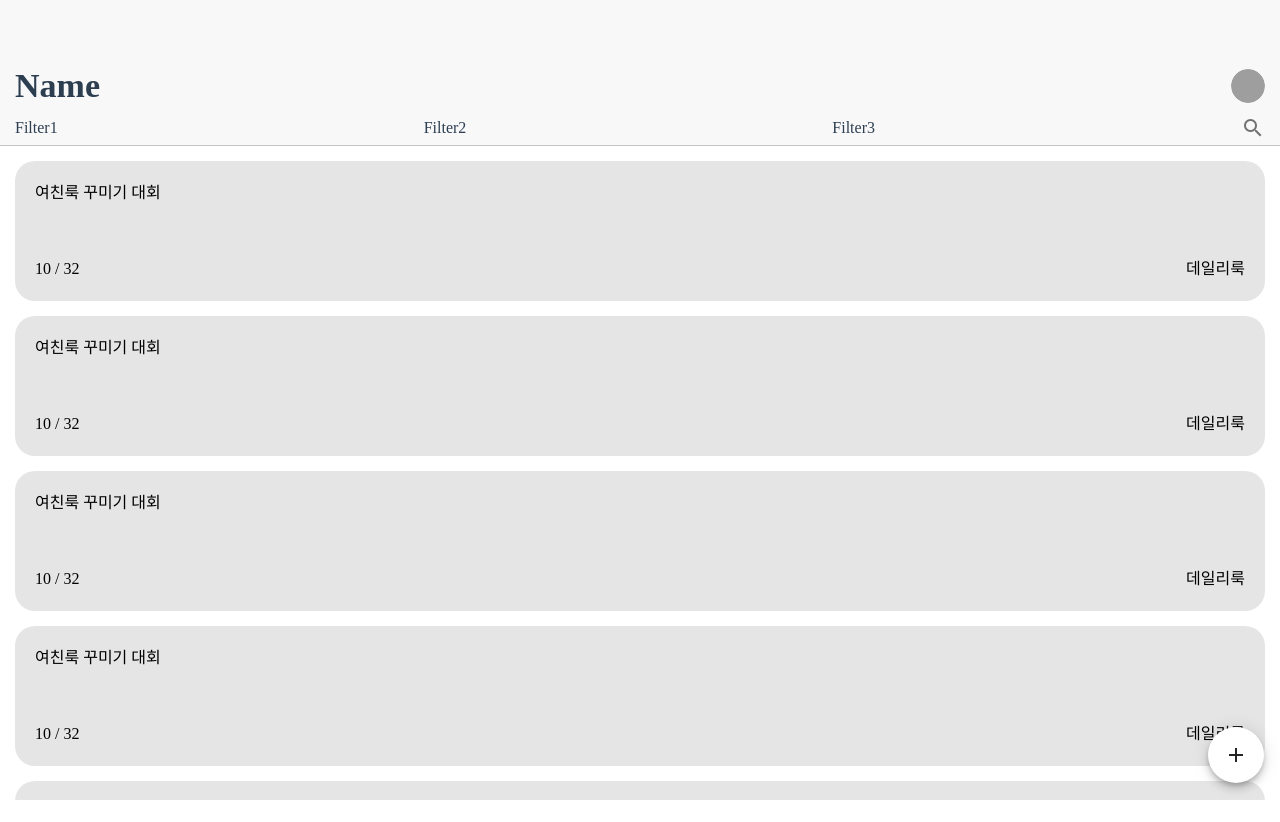
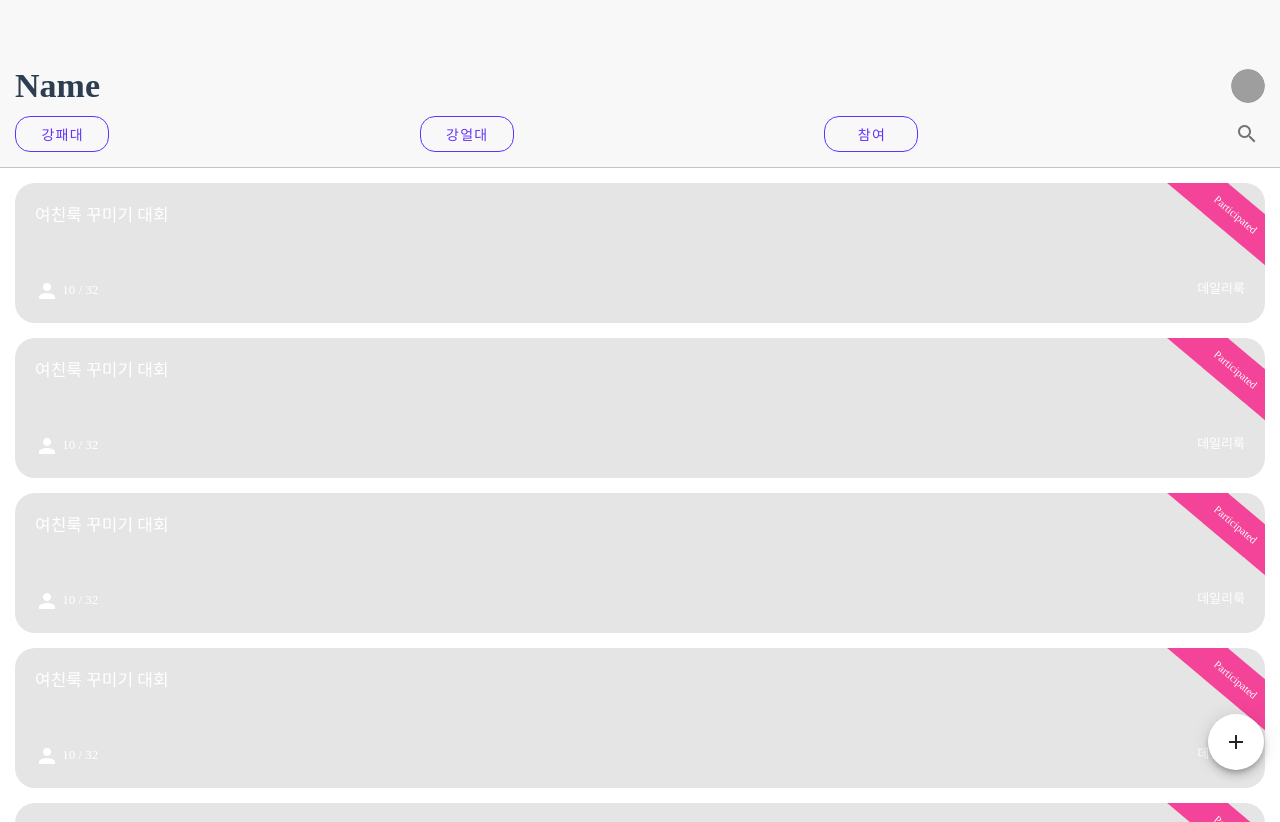
Before and after one commit to hbbr0312/zepeto-gpd, a Vue app: page /#/ in a window 1280 px wide. Before the commit the page ends 800 px from the top, so only its background shows below. Built offline with nearby package versions, Linux system fonts and the light colour scheme; grey boxes are pictures that could not be loaded.

Commit message:
submit&home

```diff
--- a/src/components/ContestCard.vue
+++ b/src/components/ContestCard.vue
@@ -1,23 +1,30 @@
 <template>
   <router-link :to="`/submit/${id}`">
     <div class="contestcard d-flex flex-column justify-space-between">
+      <div class="ribbon">Participated</div>
       <div class="contestcard_title d-flex flex-row justify-left">
         {{ contestTitle }}
       </div>
       <div class="d-flex flex-row justify-space-between">
-        <div class="contestcard_title">10 / 32</div>
-        <div class="contestcard_title">
+        <div class="contestcard_theme">
+          <v-icon dark>mdi-account</v-icon> 10 / 32
+        </div>
+        <div class="contestcard_theme">
           {{ theme }}
         </div>
       </div>
     </div>
   </router-link>
 </template>
-
 <script>
 export default {
   name: "ContestCard",
   props: ["contestTitle", "theme", "id"],
+  data() {
+    return {
+      participated: false,
+    };
+  },
 };
 </script>
 <style>
@@ -27,7 +34,45 @@ export default {
   background-color: #e5e5e5;
   border-radius: 20px;
   height: 140px;
+  overflow: hidden;
+  position: relative; /* required  for demo*/
 }
 .contestcard_title {
+  font-size: 17px;
+  color: white;
 }
+.contestcard_theme {
+  font-size: 13px;
+  color: white;
+}
+.ribbon {
+  margin: 0;
+  padding: 0;
+  font-size: 11px;
+  background: #f44499;
+  color: white;
+  padding: 1em 0;
+  position: absolute;
+  top: 0;
+  right: 0;
+  transform: translateX(30%) translateY(0%) rotate(40deg);
+  transform-origin: top left;
+}
+.ribbon:before,
+.ribbon:after {
+  content: "";
+  position: absolute;
+  top: 0;
+  margin: 0 -1px; /* tweak */
+  width: 100%;
+  height: 100%;
+  background: #f44499;
+}
+.ribbon:before {
+  right: 100%;
+}
+.ribbon:after {
+  left: 100%;
+}
+/* Custom styles */
 </style>
--- a/src/router/index.js
+++ b/src/router/index.js
@@ -3,7 +3,7 @@ import VueRouter from "vue-router";
 import Home from "@/views/Home.vue";
 import Profile from "@/views/Profile.vue";
 import Submit from "@/views/Submit.vue";
-
+import ContestCreate from "@/views/ContestCreate.vue"
 
 Vue.use(VueRouter);
 
@@ -25,6 +25,12 @@ const routes = [
         name: "Submit",
         component: Submit,
         meta: { transitionName: 'slide-left' },
+    },
+    {
+        path: "/create",
+        name: "ContestCreate",
+        component: ContestCreate,
+        meta: { transitionName: 'slide-left' },
     }
 ];
 
--- a/src/views/Home.vue
+++ b/src/views/Home.vue
@@ -15,14 +15,66 @@
         </router-link>
       </div>
       <div class="home_rl_pd d-flex flex-row justify-space-between">
-        <div class="home-filter">Filter1</div>
-        <div class="home-filter">Filter2</div>
-        <div class="home-filter">Filter3</div>
-        <v-icon>mdi-magnify</v-icon>
+        <v-btn
+          :dark="filters[0]"
+          :outlined="!filters[0]"
+          depressed
+          color="#6332F8"
+          @click="filterclick(0)"
+          width="94"
+          v-if="!searchOn"
+          rounded
+          >강패대</v-btn
+        >
+        <v-btn
+          :dark="filters[1]"
+          :outlined="!filters[1]"
+          depressed
+          color="#6332F8"
+          @click="filterclick(1)"
+          width="94"
+          v-if="!searchOn"
+          rounded
+          >강얼대</v-btn
+        >
+        <v-btn
+          :dark="filters[2]"
+          :outlined="!filters[2]"
+          depressed
+          color="#6332F8"
+          @click="filterclick(2)"
+          width="94"
+          v-if="!searchOn"
+          rounded
+          >참여</v-btn
+        >
+        <input
+          v-model="keyword"
+          type="text"
+          v-if="searchOn"
+          placeholder="여기를 수정해보세요"
+        />
+        <v-btn icon><v-icon @click="searchclick">mdi-magnify</v-icon></v-btn>
       </div>
     </div>
-
-    <div class="home_main" :style="{ height: `${windowHeight - 146}px` }">
+    <div
+      class="home_main"
+      :style="{ height: `${windowHeight - 146}px` }"
+      v-if="loading"
+    >
+      <div class="home_height_fill d-flex flex-row justify-center align-center">
+        <v-progress-circular
+          indeterminate
+          color="grey"
+          :size="70"
+        ></v-progress-circular>
+      </div>
+    </div>
+    <div
+      class="home_main"
+      :style="{ height: `${windowHeight - 146}px` }"
+      v-else
+    >
       <ContestCard
         contestTitle="여친룩 꾸미기 대회"
         theme="데일리룩"
@@ -31,7 +83,9 @@
         :id="i"
       />
     </div>
+
     <v-fab-transition>
+      <router-link to="/create">
         <v-btn
           key="mdi-flag-plus"
           color="white"
@@ -42,7 +96,8 @@
           class="home-fab"
         >
           <v-icon>mdi-plus</v-icon>
-      </v-btn>
+        </v-btn></router-link
+      >
     </v-fab-transition>
   </div>
 </template>
@@ -53,19 +108,39 @@ export default {
   name: "Home",
   data() {
     return {
+      loading: false,
+      keyword: "",
+      searchOn: false,
+      filters: [false, false, false],
       windowHeight: window.innerHeight,
     };
   },
   components: { ContestCard },
+  methods: {
+    filterclick(i) {
+      const filter = this.filters;
+      this.loading = true;
+      setTimeout(() => {
+        this.loading = false;
+      }, 500);
+      filter[i] = !this.filters[i];
+      this.filters = JSON.parse(JSON.stringify(filter));
+    },
+    searchclick() {
+      this.searchOn = !this.searchOn;
+      this.loading = true;
+      setTimeout(() => {
+        this.loading = false;
+      }, 1000);
+    },
+  },
 };
 </script>
 <style>
-.hbbr {
-  background-color: red;
-}
 .view-title {
   font-size: 17px;
   font-weight: 600;
+  margin-left: 65px;
 }
 .heading1 {
   font-size: 34px;
@@ -82,13 +157,20 @@ export default {
   border-bottom: 1px solid #c4c4c4;
   background-color: rgba(118, 118, 128, 0.05);
   padding-top: 60px;
+  padding-bottom: 10px;
 }
 .home_main {
   overflow: auto;
 }
 .home-fab {
-  margin-bottom: 45px;
+  margin-bottom: 80px;
 }
 .home-filter {
 }
+.home_height_fill {
+  height: 60vh;
+}
+.v-btn--rounded {
+  border-radius: 15px !important;
+}
 </style>
--- a/src/views/Submit.vue
+++ b/src/views/Submit.vue
@@ -1,10 +1,15 @@
 <template>
   <div id="submit">
     <div class="header d-flex flex-row">
-      <router-link to="/" class="align-self-start">
-        <v-icon>mdi-chevron-left</v-icon>
-      </router-link>
-      <div class="text-center view-title">Submit</div>
+      <router-link to="/"
+        ><div class="pupple_text">
+          <v-icon color="#6332F8">mdi-chevron-left</v-icon>
+          Back
+        </div></router-link
+      >
+      <div class="view-title">
+        <div>{{ title }}</div>
+      </div>
     </div>
     <!-- {{ $route.params.id }} -->
     <div class="submit-main">
@@ -16,10 +21,7 @@
         참여는 한번만 가능합니다. <br />
         모든 준비가 완료되셨다면 <br />하단의 참여하기 버튼을 눌러주세요!
       </div>
-      <div
-        v-if="loading"
-        class="d-flex flex-row justify-center align-center flex-grow-0"
-      >
+      <div class="text-center loader_container row_direction" v-if="loading">
         <v-progress-circular
           indeterminate
           color="grey"
@@ -31,20 +33,36 @@
         v-else
       >
         <div class="submit-avatar d-flex flex-column justify-center">
-          <img alt="Avatar" :src="avatar" v-if="avatar" class="center" />
-          <v-btn depressed class="submit-change" @click="submitAvatar = true"
+          <v-img :src="avatar" class="center" width="155"> </v-img>
+          <v-btn
+            outlined
+            depressed
+            class="submit-change"
+            @click="submitAvatar = true"
             >Change Avatar</v-btn
           >
         </div>
         <div class="submit-avatar d-flex flex-column justify-center">
-          <img alt="Avatar" :src="pose" v-if="pose" class="center" />
-          <v-btn depressed class="submit-change" @click="submitPose = true"
+          <v-img alt="Avatar" :src="pose" class="center" width="155" />
+          <v-btn
+            outlined
+            depressed
+            class="submit-change"
+            @click="submitPose = true"
             >Change Pose</v-btn
           >
         </div>
       </div>
-      <v-btn block depressed class="submit-button" @click="submitConfirm = true"
-        >SUBMIT</v-btn
+      <v-btn
+        v-if="!loading"
+        block
+        depressed
+        large
+        class="submit-button"
+        @click="submitConfirm = true"
+        dark
+        color="#6332F8"
+        >Participate</v-btn
       >
     </div>
     <v-dialog
@@ -80,17 +98,25 @@
         </div>
       </div>
     </v-dialog>
-    <v-dialog v-model="submitAvatar" transition="dialog-bottom-transition">
+    <v-dialog
+      fullscreen
+      v-model="submitAvatar"
+      transition="dialog-bottom-transition"
+    >
       <div class="avatar-dialog d-flex flex-column align-center">
         Change Avatar
-
-        <v-row>
-          <v-col v-for="p in poses" :key="p" class="d-flex child-flex" cols="4">
+        <v-row class="d-flex justify-center">
+          <v-col
+            v-for="(a, i) in avatars"
+            :key="a"
+            class="d-flex child-flex"
+            cols="5"
+          >
             <v-img
-              :src="`https://picsum.photos/500/300?image=${n * 5 + 10}`"
-              :lazy-src="`https://picsum.photos/10/6?image=${n * 5 + 10}`"
-              aspect-ratio="1"
-              class="grey lighten-2"
+              :src="a"
+              :lazy-src="a"
+              @click="selectAvatar(i)"
+              :class="{ 'submit-selected': selectedAvatar == i }"
             >
               <template v-slot:placeholder>
                 <v-row class="fill-height ma-0" align="center" justify="center">
@@ -103,27 +129,52 @@
             </v-img>
           </v-col>
         </v-row>
-        <!-- <div class="d-flex flex-row" v-for="(p, i) in poses" :key="i">
+      </div>
+    </v-dialog>
+    <v-dialog
+      fullscreen
+      v-model="submitPose"
+      transition="dialog-bottom-transition"
+    >
+      <div class="avatar-dialog d-flex flex-column align-center">
+        Change Pose
+        <v-row class="d-flex justify-center">
+          <v-col
+            v-for="(p, i) in poses"
+            :key="p"
+            class="d-flex child-flex"
+            cols="5"
+          >
             <div
-            class="submit-select-center-cropped-box"
-            v-for="(img, j) in p"
-            :key="`${i}-${j}`"
+              class="d-flex flex-column align-center justify-center"
+              style="height: 200px"
+              v-if="poseLoading"
             >
-            <img
-              alt="Avatar"
-              :src="img"
-              class="center ma-5 submit-select-center-cropped"
-            />
+              <v-progress-circular
+                indeterminate
+                color="grey"
+                :size="70"
+              ></v-progress-circular>
             </div>
-        </div> -->
-        <div class="submit-confirm-buttons d-flex flex-row">
-          <v-btn
-            depressed
-            class="ma-5 submit-button"
-            @click="submitAvatar = false"
-            >Cancel</v-btn
+
+            <v-img
+              :src="p"
+              :lazy-src="p"
+              @click="selectPose(i)"
+              :class="{ 'submit-selected': selectedPose == i }"
+              v-else
             >
-        </div>
+              <template v-slot:placeholder>
+                <v-row class="fill-height ma-0" align="center" justify="center">
+                  <v-progress-circular
+                    indeterminate
+                    color="grey lighten-5"
+                  ></v-progress-circular>
+                </v-row>
+              </template>
+            </v-img>
+          </v-col>
+        </v-row>
       </div>
     </v-dialog>
   </div>
@@ -131,12 +182,40 @@
 
 <script>
 import { get_image } from "@/assets/api";
-
-const example = [
-  "PHOTOBOOTH_ONE_425",
-  "PHOTOBOOTH_ONE_463",
+const avatars = [
+  "MYKURU",
+  "I863RV",
+  "PEJS9P",
+  "HIB6YC",
+  "59391K",
+  "07FS6S",
+  "AVYFOM",
+  "LA0FSI",
+  "1ZGF5O",
+  "6Z17BF",
+  "O8ALN9",
+];
+const closeup = [
+  "PHOTOBOOTH_ONE_543",
+  "PHOTOBOOTH_ONE_482",
+  "PHOTOBOOTH_ONE_512",
+  "PHOTOBOOTH_ONE_426",
+];
+const fullshot = [
   "PHOTOBOOTH_ONE_545",
   "PHOTOBOOTH_ONE_478",
+  "PHOTOBOOTH_ONE_463",
+  "PHOTOBOOTH_ONE_462",
+  "PHOTOBOOTH_ONE_428",
+  "PHOTOBOOTH_ONE_450",
+  "PHOTOBOOTH_ONE_455",
+  "PHOTOBOOTH_ONE_457",
+  "PHOTOBOOTH_ONE_441",
+  "PHOTOBOOTH_ONE_425",
+  "PHOTOBOOTH_ONE_423",
+  "PHOTOBOOTH_ONE_419",
+  "PHOTOBOOTH_ONE_417",
+  "PHOTOBOOTH_ONE_383",
 ];
 export default {
   name: "Submit",
@@ -147,29 +226,57 @@ export default {
       theme: "데일리룩",
       avatar: null,
       pose: null,
+      avatars: null,
+      /*eslint-disable */
+      poses: Array.from({ length: 14 }, (e) => null),
+      selectedPose: 0,
+      selectedAvatar: 0,
+      shotmode: 0,
       submitAvatar: false,
       submitPose: false,
       submitConfirm: false,
       submitLoading: false,
-      poses: null,
+      poseLoading: false,
     };
   },
-  async mounted() {
+  mounted() {
     this.loading = true;
-    const avatar = await get_image(150, "PHOTOBOOTH_ONE_463", "07FS6S");
-    this.avatar = avatar;
-    const pose = await get_image(150, "PHOTOBOOTH_ONE_425", "07FS6S");
-    this.pose = pose;
+    this.loadAvatars();
+    this.loadPoses();
+  },
+  updated() {},
+  methods: {
+    async loadAvatars() {
+      let img;
+      const avas = [];
+      for (var i in avatars) {
+        img = await get_image(300, "PHOTOBOOTH_ONE_545", avatars[i]);
+        if (i == 0) this.avatar = img;
+        avas.push(img);
+      }
+      this.avatars = avas;
+    },
+    async loadPoses() {
+      this.poseLoading = true;
+      let shots;
+      if (this.shotmode == 0) {
+        shots = fullshot;
+      } else {
+        shots = closeup;
+      }
       const poses = [];
       let img;
-    for (var i in example) {
-      img = await get_image(300, example[i], "07FS6S");
+      for (var i in shots) {
+        img = await get_image(300, shots[i], avatars[this.selectedAvatar]);
+        if (i == 0) {
+          this.pose = img;
+          this.loading = false;
+        }
         poses.push(img);
       }
       this.poses = poses;
-    this.loading = false;
+      this.poseLoading = false;
     },
-  methods: {
     async submit() {
       this.submitConfirm = false;
       this.submitLoading = true;
@@ -178,13 +285,18 @@ export default {
         this.$router.push("/");
       }, 1000);
     },
-    async changeAvatar() {
-      const avatar = await get_image(200, "PHOTOBOOTH_ONE_463", "07FS6S");
-      this.avatar = avatar;
+    selectAvatar(i) {
+      this.selectedAvatar = i;
+      this.loadPoses();
+      const ava = this.avatars[i];
+      this.avatar = ava;
+      this.submitAvatar = false;
     },
-    async changePose() {
-      const pose = await get_image(200, "PHOTOBOOTH_ONE_425", "07FS6S");
+    selectPose(i) {
+      this.selectedPose = i;
+      const pose = this.poses[i];
       this.pose = pose;
+      this.submitPose = false;
     },
   },
 };
@@ -206,6 +318,7 @@ export default {
 }
 .submit-avata-box {
   margin-top: 20px;
+  height: 50vh;
   margin-bottom: 20px;
 }
 .confirm-dialog {
@@ -216,13 +329,13 @@ export default {
   margin: 10px;
 }
 .avatar-dialog {
+  overflow: hidden;
   border-top-left-radius: 20px;
   border-top-right-radius: 20px;
   border-bottom-left-radius: 0px;
   border-bottom-right-radius: 0px;
   padding-top: 20px;
   background-color: white;
-  height: 100vh;
 }
 .submit-fullscreen {
   height: 100vh;
@@ -244,4 +357,27 @@ export default {
   min-height: 100%;
   min-width: 100%;
 }
+.submit-selected {
+  border: 1px solid #6332f8;
+  border-radius: 20px;
+}
+.loader_container {
+  flex: 1;
+  display: flex;
+  align-items: center;
+  justify-content: center;
+}
+.row_direction {
+  margin-left: -20px;
+  width: 100vw;
+  height: 50vh;
+}
+.submit-pose-fill {
+  background-color: red;
+  height: 100%;
+  width: 100vw;
+}
+.pupple_text {
+  color: #6332f8;
+}
 </style>
```
Also changed, not shown: src/views/ContestCreate.vue (+16 -0 lines). Lines whose indentation alone changed are shown as unchanged.
